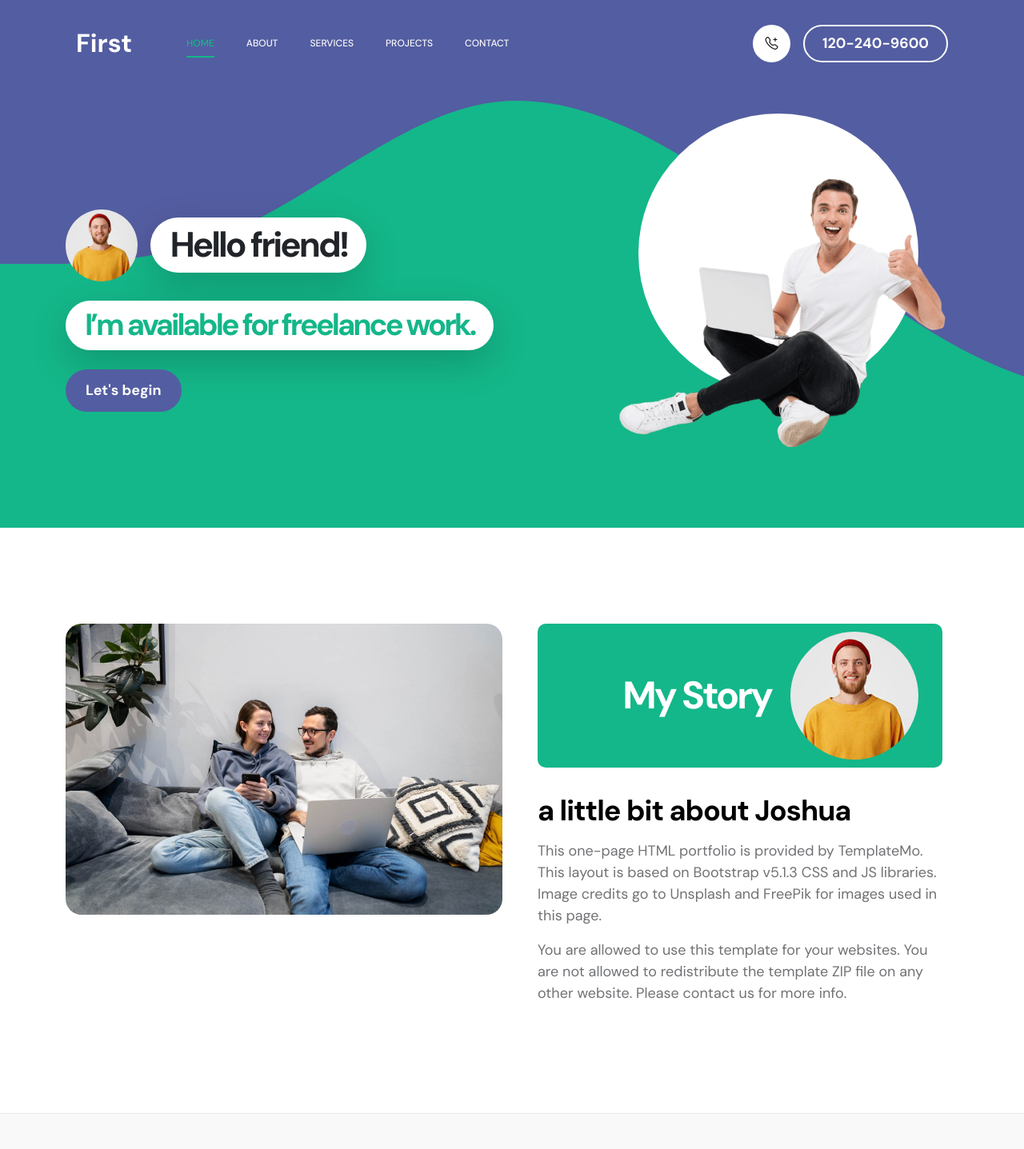
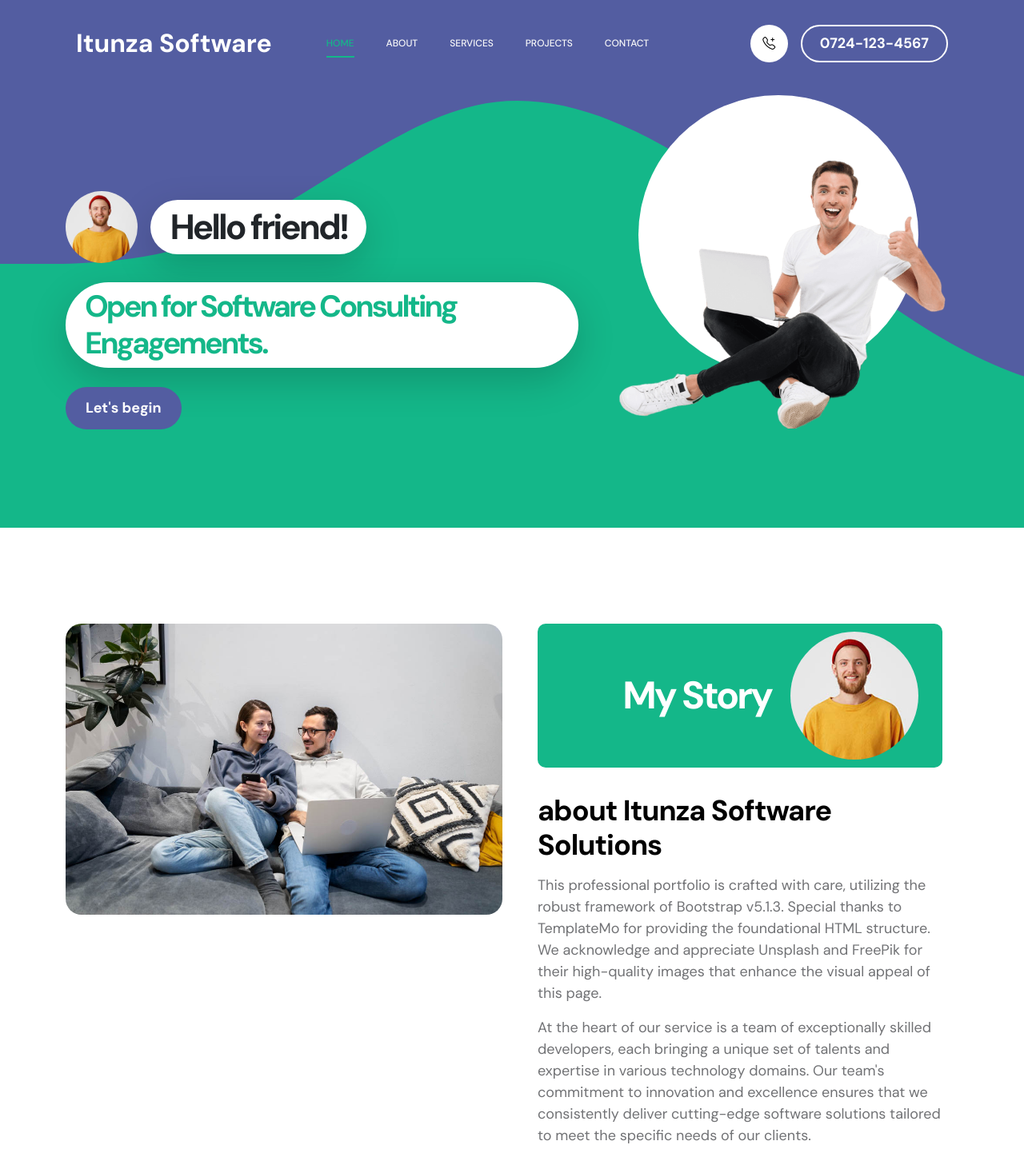
Before and after one commit to itunza/Itunza-Website, a plain HTML site: page index.html in a window 1280 px wide. Shown: the top 1437 px of the page at 80% size. Drawn offline with Linux system fonts and the light colour scheme.

Commit message:
edit name and first section

```diff
--- a/index.html
+++ b/index.html
@@ -48,12 +48,12 @@ https://templatemo.com/tm-578-first-portfolio
                     <span class="navbar-toggler-icon"></span>
                 </button>
 
-                <a href="index.html" class="navbar-brand mx-auto mx-lg-0">First</a>
+                <a href="index.html" class="navbar-brand mx-auto mx-lg-0">Itunza Software</a>
 
                 <div class="d-flex align-items-center d-lg-none">
                     <i class="navbar-icon bi-telephone-plus me-3"></i>
                     <a class="custom-btn btn" href="#section_5">
-                        120-240-9600
+                        0724-123-4567
                     </a>
                 </div>
 
@@ -83,7 +83,7 @@ https://templatemo.com/tm-578-first-portfolio
                     <div class="d-lg-flex align-items-center d-none ms-auto">
                         <i class="navbar-icon bi-telephone-plus me-3"></i>
                         <a class="custom-btn btn" href="#section_5">
-                            120-240-9600
+                            0724-123-4567
                         </a>
                     </div>
                 </div>
@@ -105,7 +105,7 @@ https://templatemo.com/tm-578-first-portfolio
                                     <h1 class="hero-title ms-3 mb-0">Hello friend!</h1>
                                 </div>
 
-                                <h2 class="mb-4">I’m available for freelance work.</h2>
+                                <h2 class="mb-4">Open for Software Consulting Engagements.</h2>
                                 <p class="mb-4"><a class="custom-btn btn custom-link" href="#section_2">Let's begin</a></p>
                             </div>
                         </div>
@@ -139,11 +139,12 @@ https://templatemo.com/tm-578-first-portfolio
                                     <img src="images/happy-bearded-young-man.jpg" class="avatar-image img-fluid" alt="">
                                 </div>
 
-                                <h3 class="pt-2 mb-3">a little bit about Joshua</h3>
+                                <h3 class="pt-2 mb-3">about Itunza Software Solutions</h3>
 
-                                <p>This one-page HTML portfolio is provided by <a href="https://templatemo.com" target="_blank">TemplateMo</a>. This layout is based on Bootstrap v5.1.3 CSS and JS libraries. Image credits go to <a href="https://unsplash.com" target="_blank">Unsplash</a> and <a href="https://freepik.com" target="_blank">FreePik</a> for images used in this page.</p>
+                                <p>This professional portfolio is crafted with care, utilizing the robust framework of Bootstrap v5.1.3. Special thanks to <a href="https://templatemo.com" target="_blank">TemplateMo</a> for providing the foundational HTML structure. We acknowledge and appreciate <a href="https://unsplash.com" target="_blank">Unsplash</a> and <a href="https://freepik.com" target="_blank">FreePik</a> for their high-quality images that enhance the visual appeal of this page.</p>
+                                <p>At the heart of our service is a team of exceptionally skilled developers, each bringing a unique set of talents and expertise in various technology domains. Our team's commitment to innovation and excellence ensures that we consistently deliver cutting-edge software solutions tailored to meet the specific needs of our clients.</p>
 
-                                <p>You are allowed to use this template for your websites. You are not allowed to redistribute the template ZIP file on any other website. Please <a href="https://templatemo.com/contact" target="_blank">contact us</a> for more info.</p>
+
                             </div>
                         </div>
 
```
